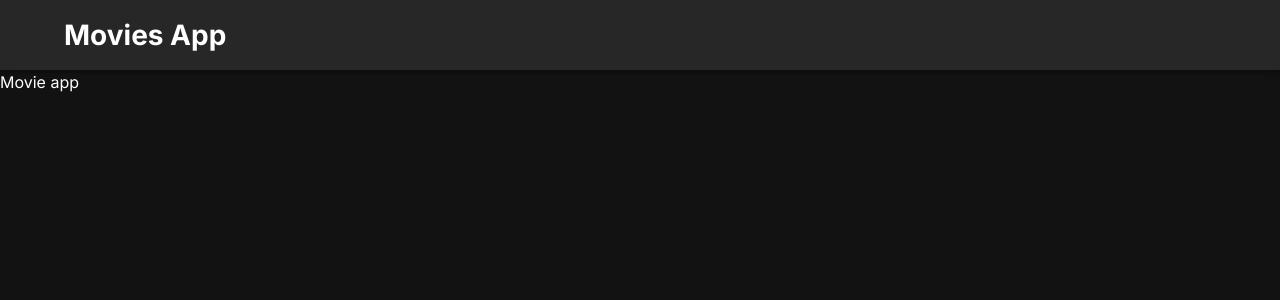
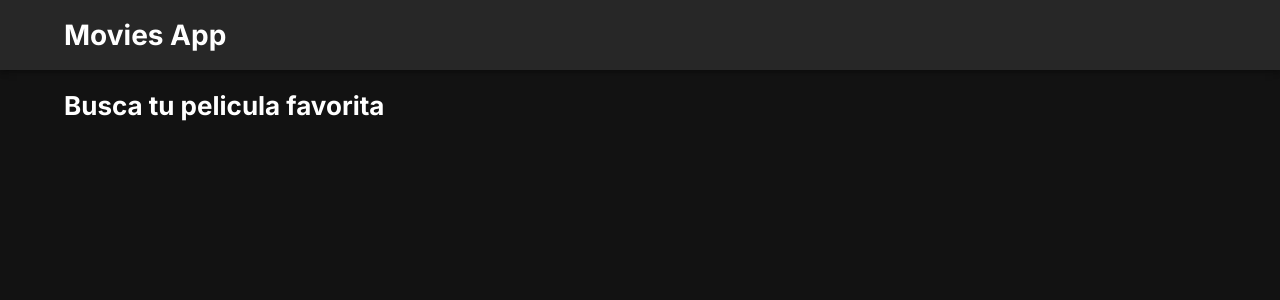
Before and after one commit to mvidal90/movies-app, a Next.js app: page / in a window 1280 px wide. Shown: the top 300 px of the page. Built offline with nearby package versions, Linux system fonts and the light colour scheme.

Commit message:
ADD list movies container and title

```diff
--- a/app/page.tsx
+++ b/app/page.tsx
@@ -1,9 +1,11 @@
-import { Box } from "@mui/material";
+import { Box, Container } from "@mui/material";
 
 export default function Home() {
     return (
-        <Box component="main">
-            Movie app
+        <Box component="main" sx={{ marginTop: "1rem" }}>
+            <Container>
+                <Box component="h2">Busca tu pelicula favorita</Box>
+            </Container>
         </Box>
     );
 }
```
